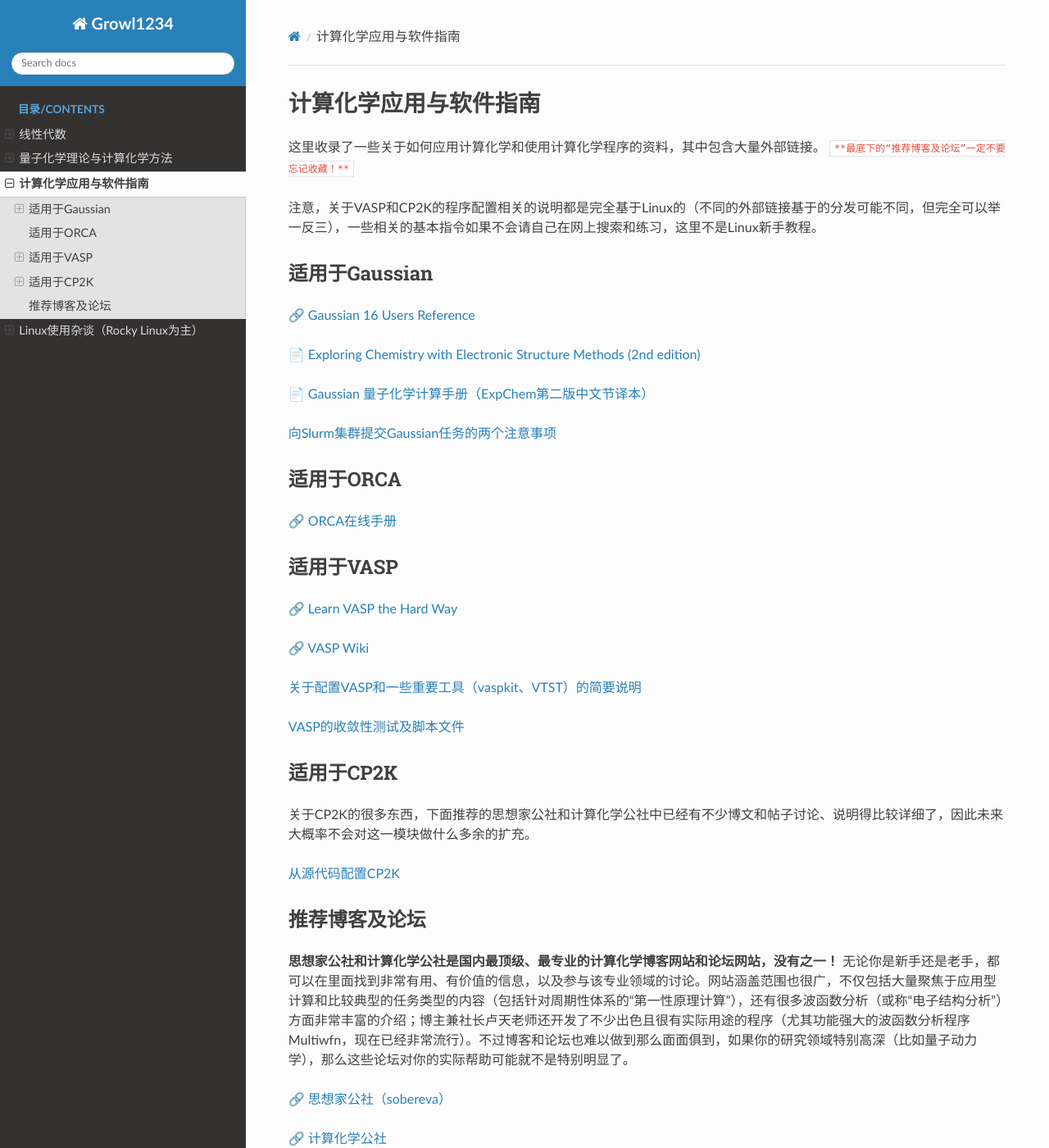
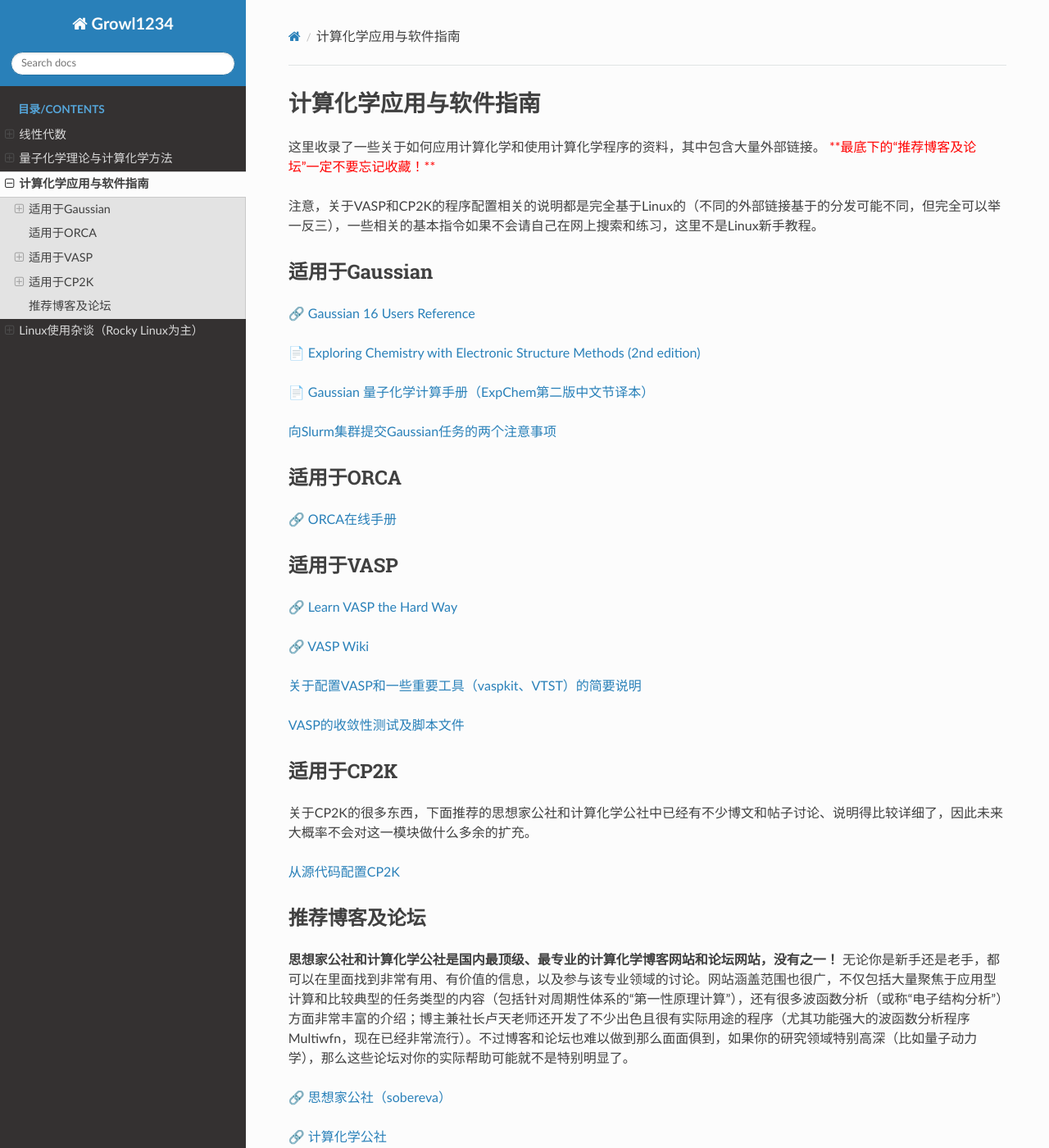
Before and after one commit to Growl1234/RTDProject, a Sphinx documentation site: the page built from source/applications/index.rst, in a window 1280 px wide and 1400 px high. Shown: the whole window at 82% size. Built offline with Sphinx 7.4.7 and the Read the Docs theme 3.1.0, drawn with Linux system fonts in a browser that asks for light colours; cross-references to code outside the pages are shown as plain code.

Commit message:
Update index.rst

```diff
--- a/source/applications/index.rst
+++ b/source/applications/index.rst
@@ -1,6 +1,18 @@
 计算化学应用与软件指南
 ======================
 
+.. role:: red
+    :class: red
+
+.. raw:: html
+
+    <style>
+
+    .red {
+        color:red;
+    }
+
+    </style>
 
 这里收录了一些关于如何应用计算化学和使用计算化学程序的资料，其中包含大量外部链接。
 :red:`**最底下的“推荐博客及论坛”一定不要忘记收藏！**`
```
